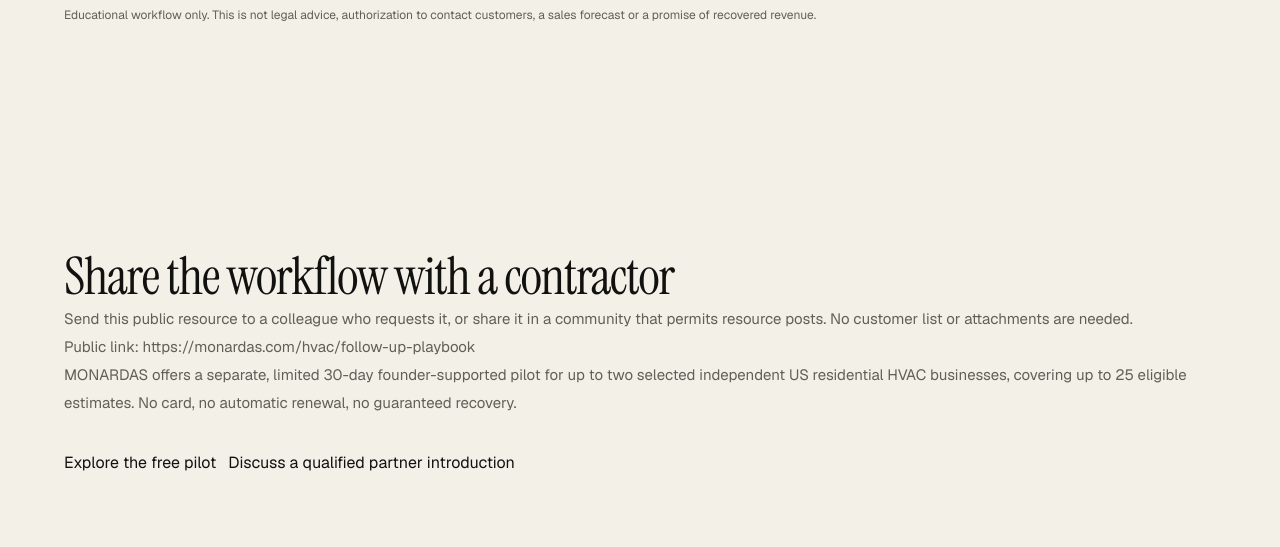
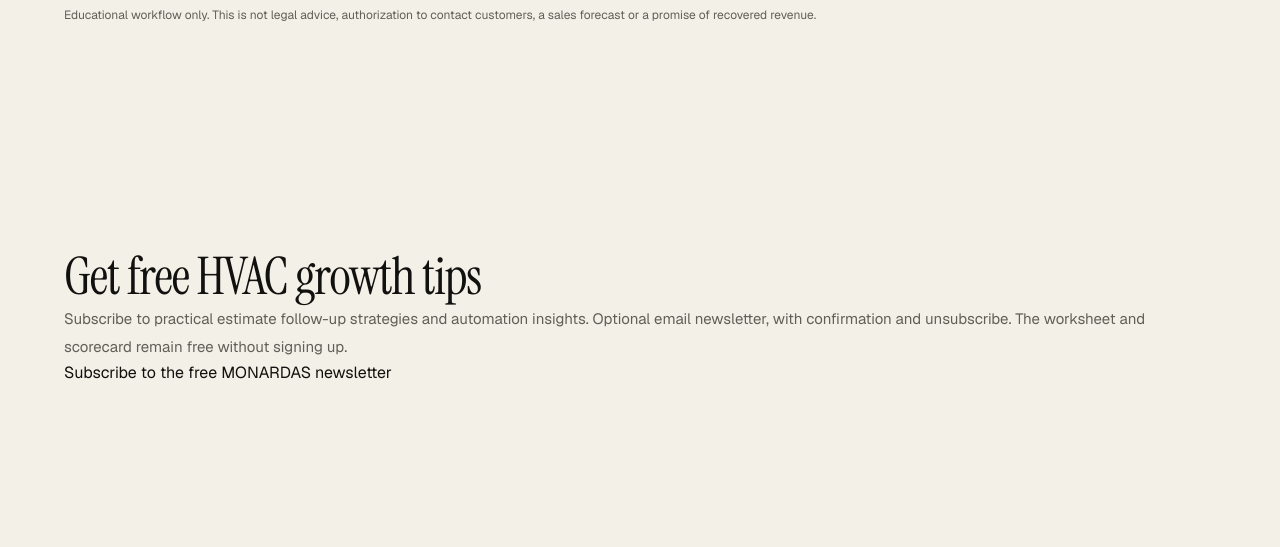
Before and after one commit to rosak8-lgtm/monardas, a Next.js app: page /hvac/follow-up-playbook in a window 1280 px wide. Shown: the part 1300-1847 px from the top of the page. Built offline with nearby package versions, Linux system fonts and the light colour scheme; no server answers.

Commit message:
Add optional Kit newsletter link

```diff
--- a/src/app/hvac/follow-up-playbook/page.tsx
+++ b/src/app/hvac/follow-up-playbook/page.tsx
@@ -35,6 +35,11 @@ export default function FollowUpPlaybook() {
         </div>
         <p className="fine-print">Educational workflow only. This is not legal advice, authorization to contact customers, a sales forecast or a promise of recovered revenue.</p>
       </section>
+      <section className="container section" aria-label="Optional HVAC newsletter">
+        <h2>Get free HVAC growth tips</h2>
+        <p>Subscribe to practical estimate follow-up strategies and automation insights. Optional email newsletter, with confirmation and unsubscribe. The worksheet and scorecard remain free without signing up.</p>
+        <a href="https://monardas-hvac-growth-revenue-recovery.kit.com/0e27c069e8?utm_source=monardas&utm_medium=website&utm_campaign=hvac_playbook">Subscribe to the free MONARDAS newsletter</a>
+      </section>
       <section className="container section" aria-label="Share with your team">
         <h2>Share the workflow with a contractor</h2>
         <p>Send this public resource to a colleague who requests it, or share it in a community that permits resource posts. No customer list or attachments are needed.</p>
```
